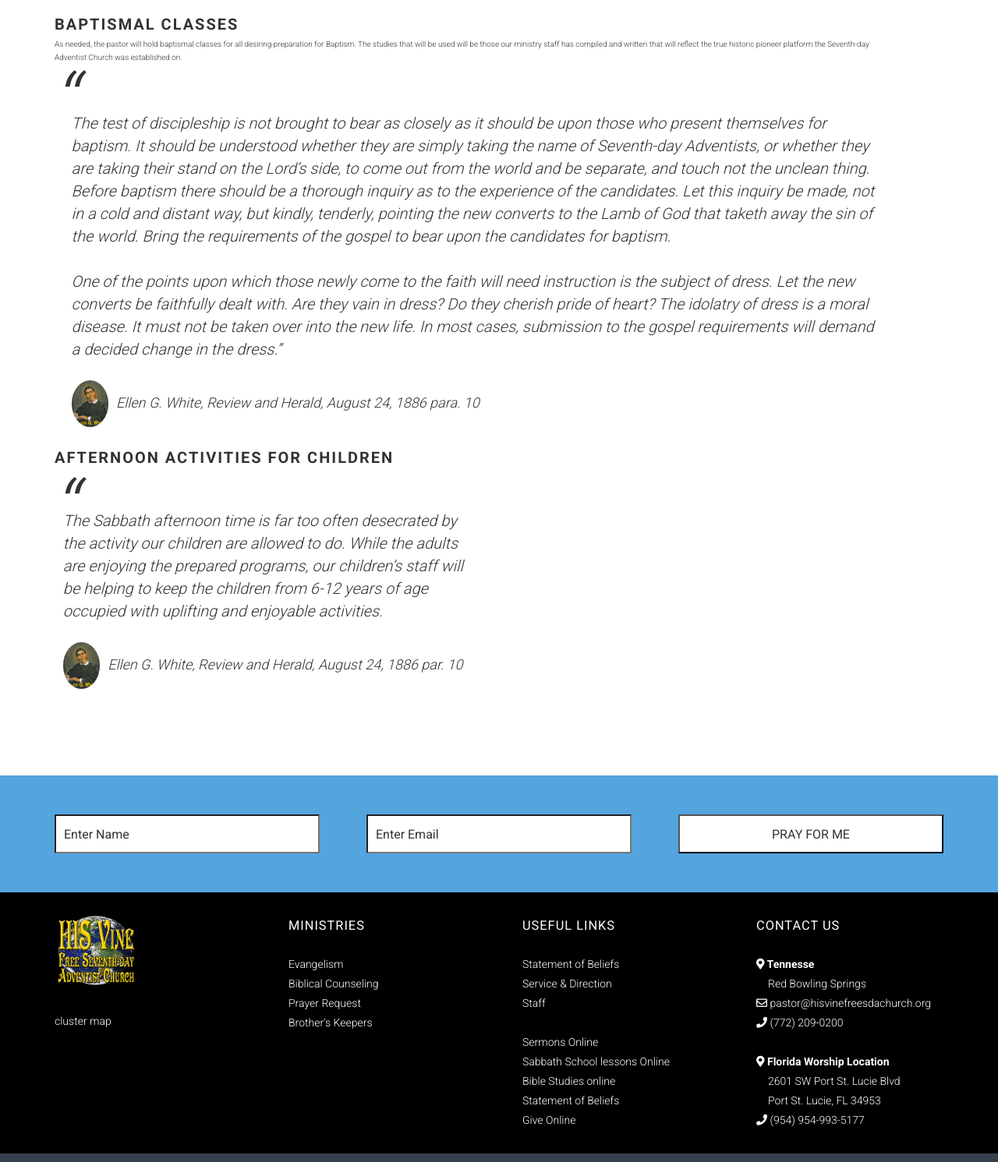
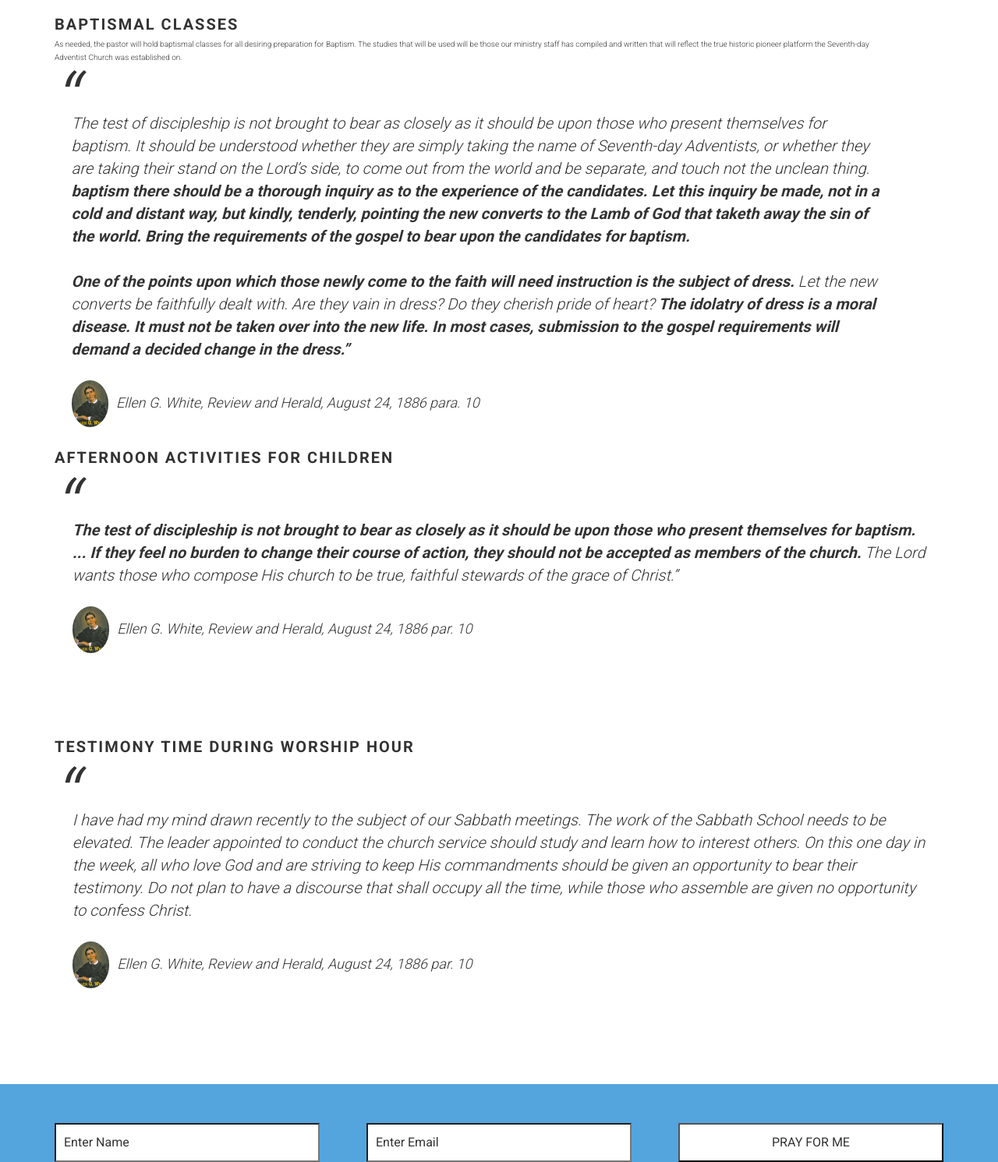
Before and after one commit to ffreemanjr/his-vine, a website: page worship.html in a window 1280 px wide. Shown: the part 2600-4091 px from the top of the page at 78% size. Drawn offline with Linux system fonts and the light colour scheme.

Commit message:
Updating worship.html

```diff
--- a/worship.html
+++ b/worship.html
@@ -158,19 +158,37 @@
               As needed, the pastor will hold baptismal classes for all desiring preparation for Baptism. The studies that will be used will be those our ministry staff has compiled and written that will reflect the true historic pioneer platform the Seventh-day Adventist Church was established on.
             </p>
             <blockquote>
-              The test of discipleship is not brought to bear as closely as it should be upon those who present themselves for baptism. It should be understood whether they are simply taking the name of Seventh-day Adventists, or whether they are taking their stand on the Lord’s side, to come out from the world and be separate, and touch not the unclean thing. Before baptism there should be a thorough inquiry as to the experience of the candidates. Let this inquiry be made, not in a cold and distant way, but kindly, tenderly, pointing the new converts to the Lamb of God that taketh away the sin of the world. Bring the requirements of the gospel to bear upon the candidates for baptism. <br><br>
+              The test of discipleship is not brought to bear as closely as it should be upon those who present themselves for baptism. It should be understood whether they are simply taking the name of Seventh-day Adventists, or whether they are taking their stand on the Lord’s side, to come out from the world and be separate, and touch not the unclean thing. <strong>baptism there should be a thorough inquiry as to the experience of the candidates. Let this inquiry be made, not in a cold and distant way, but kindly, tenderly, pointing the new converts to the Lamb of God that taketh away the sin of the world. Bring the requirements of the gospel to bear upon the candidates for baptism.</strong>  <br><br>
 
-              One of the points upon which those newly come to the faith will need instruction is the subject of dress. Let the new converts be faithfully dealt with. Are they vain in dress? Do they cherish pride of heart? The idolatry of dress is a moral disease. It must not be taken over into the new life. In most cases, submission to the gospel requirements will demand a decided change in the dress.”
+              <strong>One of the points upon which those newly come to the faith will need instruction is the subject of dress.</strong> Let the new converts be faithfully dealt with. Are they vain in dress? Do they cherish pride of heart? <strong>The idolatry of dress is a moral disease. It must not be taken over into the new life. In most cases, submission to the gospel requirements will demand a decided change in the dress.”</strong>
               <cite><img src="/app/assets/img/EGWhite.jpg">Ellen G. White, Review and Herald, August 24, 1886 para. 10</cite>
             </blockquote>
           </div>
         </div>
-        <div class="col-1-of-2">
+        <div class="col-1-of-1">
           <div class="children-storytime">
             <h3 class="heading-tertiary">Afternoon Activities for Children</h3>
             <blockquote>
-              The Sabbath afternoon time is far too often desecrated by the activity our children are allowed to do. While the adults are enjoying the prepared programs, our children’s staff will be helping to keep the children from 6-12 years of age occupied with uplifting and enjoyable activities.
+              <strong>The test of discipleship is not brought to bear as closely as it should be upon those who present themselves for baptism.
+              ... If they feel no burden to change their course of action, they should not be accepted as members of the church.</strong> The Lord
+              wants those who compose His church to be true, faithful stewards of the grace of Christ.”
               <cite><img src="/app/assets/img/EGWhite.jpg">Ellen G. White, Review and Herald, August 24, 1886 par. 10</cite>
+            </blockquote>
+          </div>
+        </div>
+      </div>
+      <div class="row">
+        <div class="col-1-of-1">
+          <div class="testimony">
+            <h3 class="heading-tertiary">Testimony Time During Worship Hour</h3>
+            <blockquote>
+              I have had my mind drawn recently to the subject of our Sabbath meetings. The work of the Sabbath School needs to be elevated.
+              The leader appointed to conduct the church service should study and learn how to interest others. On this one day in the
+              week, all who love God and are striving to keep His commandments should be given an opportunity to bear their testimony.
+              Do not plan to have a discourse that shall occupy all the time, while those who assemble are given no opportunity to confess
+              Christ.
+              <cite>
+                <img src="/app/assets/img/EGWhite.jpg">Ellen G. White, Review and Herald, August 24, 1886 par. 10</cite>
             </blockquote>
           </div>
         </div>
```
